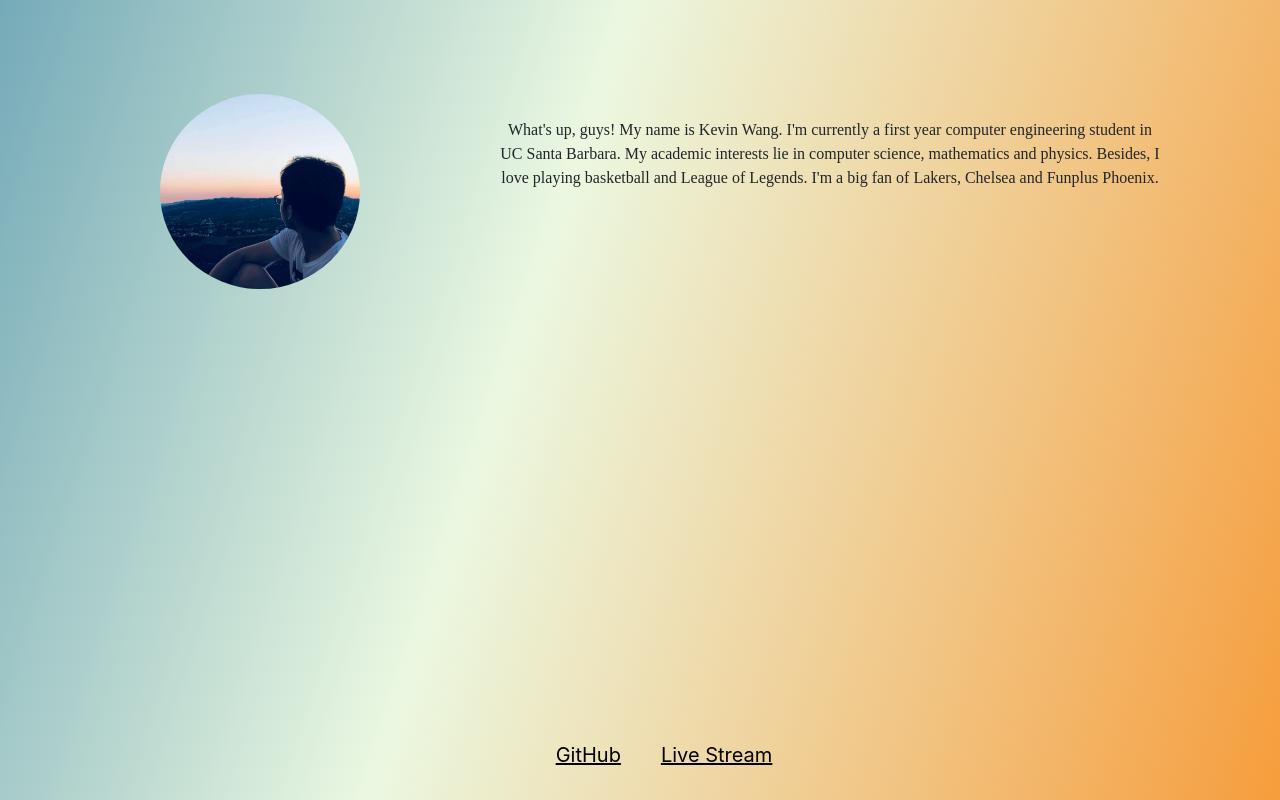
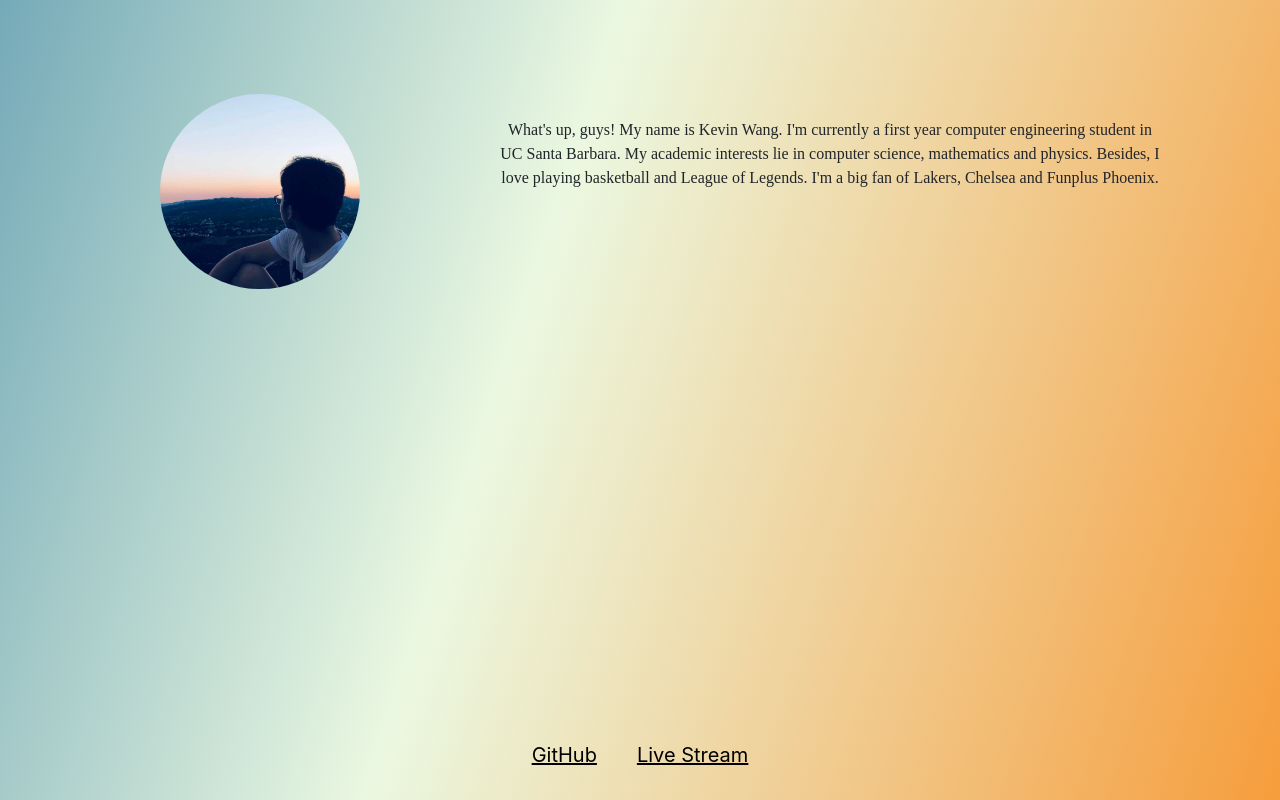
Before and after one commit to Kev1nWangsus/html, a plain HTML site: page index.html in a window 1280 px wide. Shown: the part 880-1680 px from the top of the page. Drawn offline with nearby package versions, Linux system fonts and the light colour scheme.

Commit message:
Update index.html

```diff
--- a/index.html
+++ b/index.html
@@ -63,7 +63,7 @@
 			<div class="contactinfo">
 				<ul class="social-links">
 					<li><a href="https://github.com/Kev1nWangsus" class="list-inline-item ml-5">GitHub</a></li>
-					<li><a href="https://live.bilibili.com/14862896" class="list-inline-item ml-0">Live Stream</a></li>
+					<li><a href="https://live.bilibili.com/14862896" class="list-inline-item mr-5">Live Stream</a></li>
 				</ul>
 			</div>
 		</section>
```
